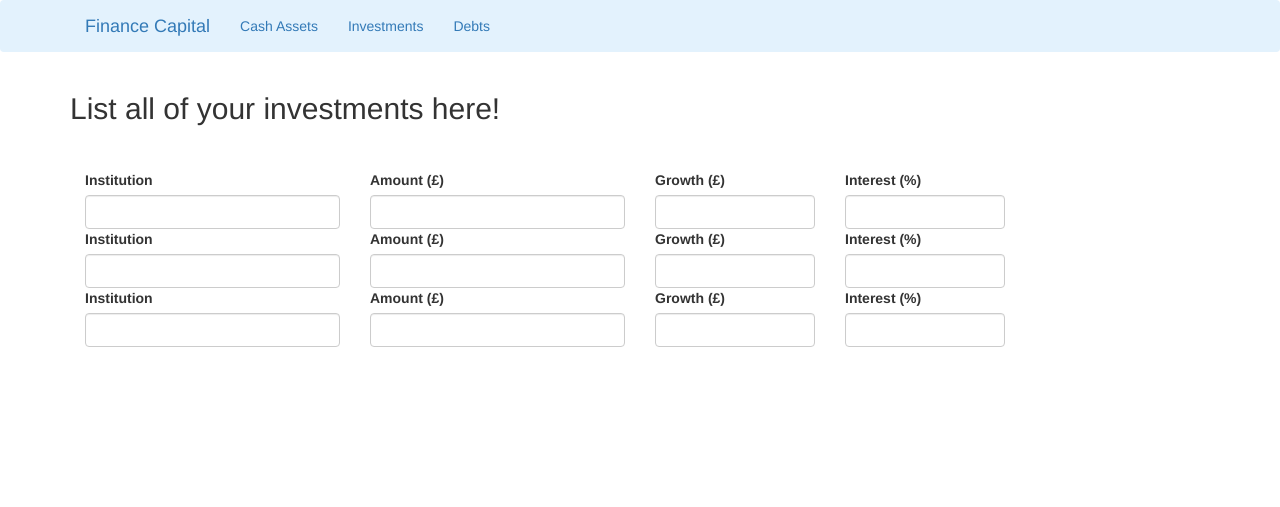
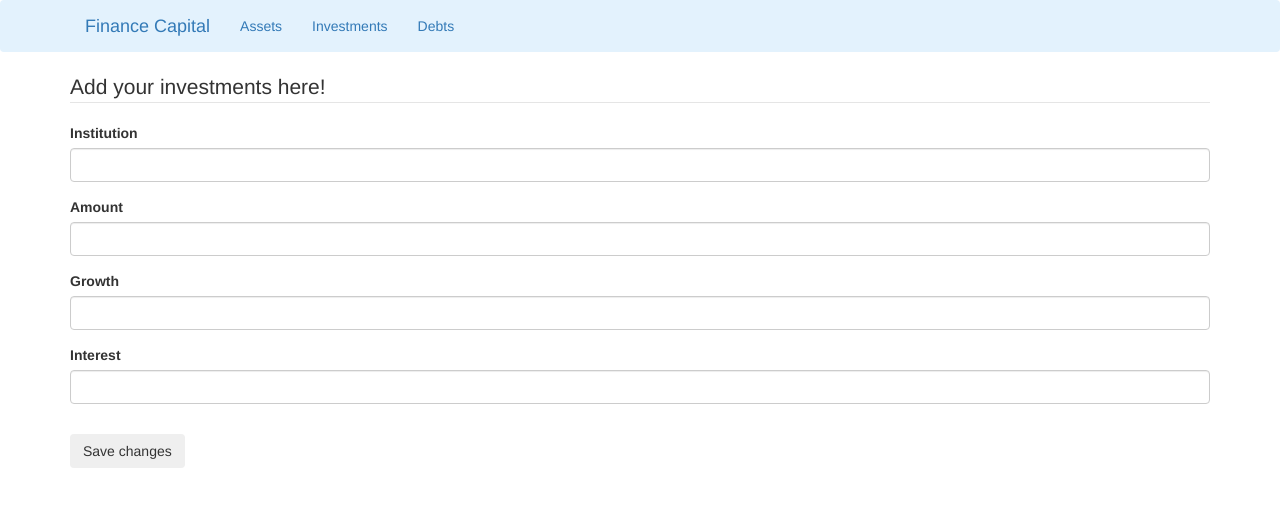
Before and after one commit to jagraj28/PersonalFinance, a Flask app: template templates/investments.html in a window 1280 px wide. Shown: the top 507 px of the page. Run offline with Flask 2, Linux system fonts and the light colour scheme; the template is opened without the code that fills it: values that come from a table or form of the project are taken from there, others are empty; some libraries are stand-ins or nearby versions.

Commit message:
v2.1
Created classes for the 3 forms on the sub-pages. Also ensured when entering data it wipes the form blank. Next steps are to implement sql database to store the data.

```diff
--- /dev/null
+++ b/forms.py
@@ -0,0 +1,22 @@
+from flask_wtf import FlaskForm
+from wtforms import StringField, BooleanField, TextField, SubmitField
+from wtforms.validators import DataRequired
+
+class add_assets(FlaskForm):
+    bank = TextField('Bank', validators=[DataRequired()])
+    amount = StringField('Amount', validators=[DataRequired()])
+    interest = StringField('Interest', validators=[DataRequired()])
+    submit = SubmitField('Save changes')
+
+class add_investments(FlaskForm):
+    institution = TextField('Institution', validators=[DataRequired()])
+    amount = StringField('Amount', validators=[DataRequired()])
+    growth = StringField('Growth', validators=[DataRequired()])
+    interest = StringField('Interest', validators=[DataRequired()])
+    submit = SubmitField('Save changes')
+
+class add_debts(FlaskForm):
+    debt_type = TextField('Type', validators=[DataRequired()])
+    amount = StringField('Amount', validators=[DataRequired()])
+    interest = StringField('Interest', validators=[DataRequired()])
+    submit = SubmitField('Save changes')
--- a/run.py
+++ b/run.py
@@ -1,21 +1,43 @@
-from flask import Flask, render_template
+from flask import Flask, render_template, redirect, url_for, flash
+from forms import add_assets, add_investments, add_debts
+
 app = Flask(__name__)
+app.config['SECRET_KEY'] = '5791628bb0b13ce0c676dfde280ba245'
 
 @app.route('/')
+@app.route('/home')
 def home():
     return render_template('home.html')
 
-@app.route('/assets/')
+@app.route('/assets', methods=['GET', 'POST'])
 def assets():
-    return render_template('assets.html')
+    form = add_assets()
+    if form.validate_on_submit():
+        flash(f'Changes made saved!', 'success')
+        return redirect(url_for('home'))
+    else:
+        flash('Changes not saved, please check the data is correct!', 'danger')
+    return render_template('assets.html', title='Assets', form=form)
 
-@app.route('/investments/')
+@app.route('/investments', methods=['GET', 'POST'])
 def investments():
-    return render_template('investments.html')
+    form = add_investments()
+    if form.validate_on_submit():
+        flash(f'Changes made saved!', 'success')
+        return redirect(url_for('home'))
+    else:
+        flash('Changes not saved, please check the data is correct!', 'danger')
+    return render_template('investments.html', title='Investments', form=form)
 
-@app.route('/debts/')
+@app.route('/debts', methods=['GET', 'POST'])
 def debts():
-    return render_template('debts.html')
+    form = add_debts()
+    if form.validate_on_submit():
+        flash(f'Changes made saved!', 'success')
+        return redirect(url_for('home'))
+    else:
+        flash('Changes not saved, please check the data is correct!', 'danger')
+    return render_template('debts.html', title='Debts', form=form)
 
 if __name__ == '__main__':
     app.run(debug=True)
--- a/templates/base.html
+++ b/templates/base.html
@@ -18,7 +18,7 @@
                 <a class="navbar-brand" href="{{ url_for('home') }}">Finance Capital</a>
             </div>
             <ul class="nav navbar-nav">
-                <li><a href="{{ url_for('assets') }}">Cash Assets</a></li>
+                <li><a href="{{ url_for('assets') }}">Assets</a></li>
                 <li><a href="{{ url_for('investments') }}">Investments</a></li>
                 <li><a href="{{ url_for('debts') }}">Debts</a></li>
             </ul>
--- a/templates/investments.html
+++ b/templates/investments.html
@@ -1,85 +1,70 @@
 {% extends 'base.html' %}
 {% block content %}
-<div class='container'>
-    <h2>List all of your investments here!</h2><br>
-    <form>
+<div class="container">
+    <form method="POST" action="">
+        {{ form.hidden_tag() }}
+        <fieldset class="form-group">
+            <legend class="border-bottom mb-4">Add your investments here!</legend>
+
             <div class="form-group">
-            <div class="col-xs-3">
-            <label for="inputdefault">Institution</label>
-            <input class="form-control" id="inputdefault" type="text">
+                {{ form.institution.label(class="form-control-label") }}
+                {% if form.institution.errors %}
+                    {{ form.institution(class="form-control form-control-lg is-invalid") }}
+                    <div class="invalid-feedback">
+                        {% for error in form.institution.errors %}
+                            <span>{{ error }}</span>
+                        {% endfor %}
                     </div>
+                {% else %}
+                    {{ form.institution(class="form-control form-control-lg") }}
+                {% endif %}
             </div>
-        <div>
-            <div class="col-xs-3">
-            <label for="inputdefault">Amount (£)</label>
-            <input class="form-control" id="inputdefault" type="text">
+
+            <div class="form-group">
+                {{ form.amount.label(class="form-control-label") }}
+                {% if form.amount.errors %}
+                    {{ form.amount(class="form-control form-control-lg is-invalid") }}
+                    <div class="invalid-feedback">
+                        {% for error in form.amount.errors %}
+                            <span>{{ error }}</span>
+                        {% endfor %}
                     </div>
+                {% else %}
+                    {{ form.amount(class="form-control form-control-lg") }}
+                {% endif %}
             </div>
-        <div>
-            <div class="col-xs-2">
-            <label for="inputdefault">Growth (£)</label>
-            <input class="form-control" id="inputdefault" type="text">
+
+            <div class="form-group">
+                {{ form.growth.label(class="form-control-label") }}
+                {% if form.growth.errors %}
+                    {{ form.growth(class="form-control form-control-lg is-invalid") }}
+                    <div class="invalid-feedback">
+                        {% for error in form.growth.errors %}
+                            <span>{{ error }}</span>
+                        {% endfor %}
                     </div>
+                {% else %}
+                    {{ form.growth(class="form-control form-control-lg") }}
+                {% endif %}
             </div>
-        <div>
-            <div class="col-xs-2">
-            <label for="inputdefault">Interest (%)</label>
-            <input class="form-control" id="inputdefault" type="text">
+
+            <div class="form-group">
+                {{ form.interest.label(class="form-control-label") }}
+                {% if form.interest.errors %}
+                    {{ form.interest(class="form-control form-control-lg is-invalid") }}
+                    <div class="invalid-feedback">
+                        {% for error in form.interest.errors %}
+                            <span>{{ error }}</span>
+                        {% endfor %}
                     </div>
+                {% else %}
+                    {{ form.interest(class="form-control form-control-lg") }}
+                {% endif %}
             </div>
-    </form>
 
-    <form>
+        </fieldset>
         <div class="form-group">
-            <div class="col-xs-3">
-            <label for="inputdefault">Institution</label>
-            <input class="form-control" id="inputdefault" type="text">
-            </div>
-        </div>
-        <div>
-            <div class="col-xs-3">
-            <label for="inputdefault">Amount (£)</label>
-            <input class="form-control" id="inputdefault" type="text">
-            </div>
-        </div>
-        <div>
-            <div class="col-xs-2">
-            <label for="inputdefault">Growth (£)</label>
-            <input class="form-control" id="inputdefault" type="text">
-            </div>
-        </div>
-        <div>
-            <div class="col-xs-2">
-            <label for="inputdefault">Interest (%)</label>
-            <input class="form-control" id="inputdefault" type="text">
-            </div>
-        </div>
-    </form>
-
-    <form>
-        <div class="form-group">
-            <div class="col-xs-3">
-            <label for="inputdefault">Institution</label>
-            <input class="form-control" id="inputdefault" type="text">
-            </div>
-        </div>
-        <div>
-            <div class="col-xs-3">
-            <label for="inputdefault">Amount (£)</label>
-            <input class="form-control" id="inputdefault" type="text">
-            </div>
-        </div>
-        <div>
-            <div class="col-xs-2">
-            <label for="inputdefault">Growth (£)</label>
-            <input class="form-control" id="inputdefault" type="text">
-            </div>
-        </div>
-        <div>
-            <div class="col-xs-2">
-            <label for="inputdefault">Interest (%)</label>
-            <input class="form-control" id="inputdefault" type="text">
-            </div>
+            {{ form.submit(class="btn btn-outline-info") }}
         </div>
     </form>
 </div>
```
Also changed, not shown: templates/assets.html (+43 -48 lines), templates/debts.html (+43 -52 lines). Lines whose indentation alone changed are shown as unchanged.
